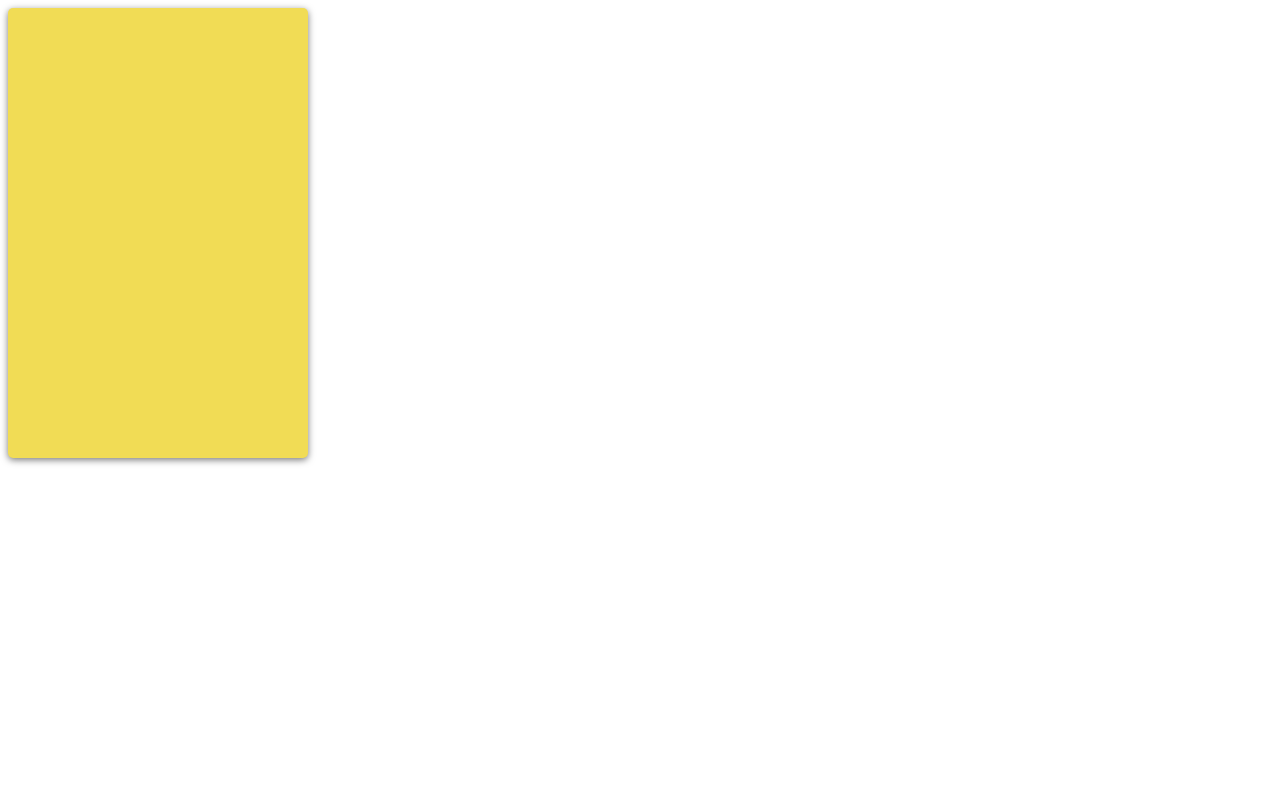
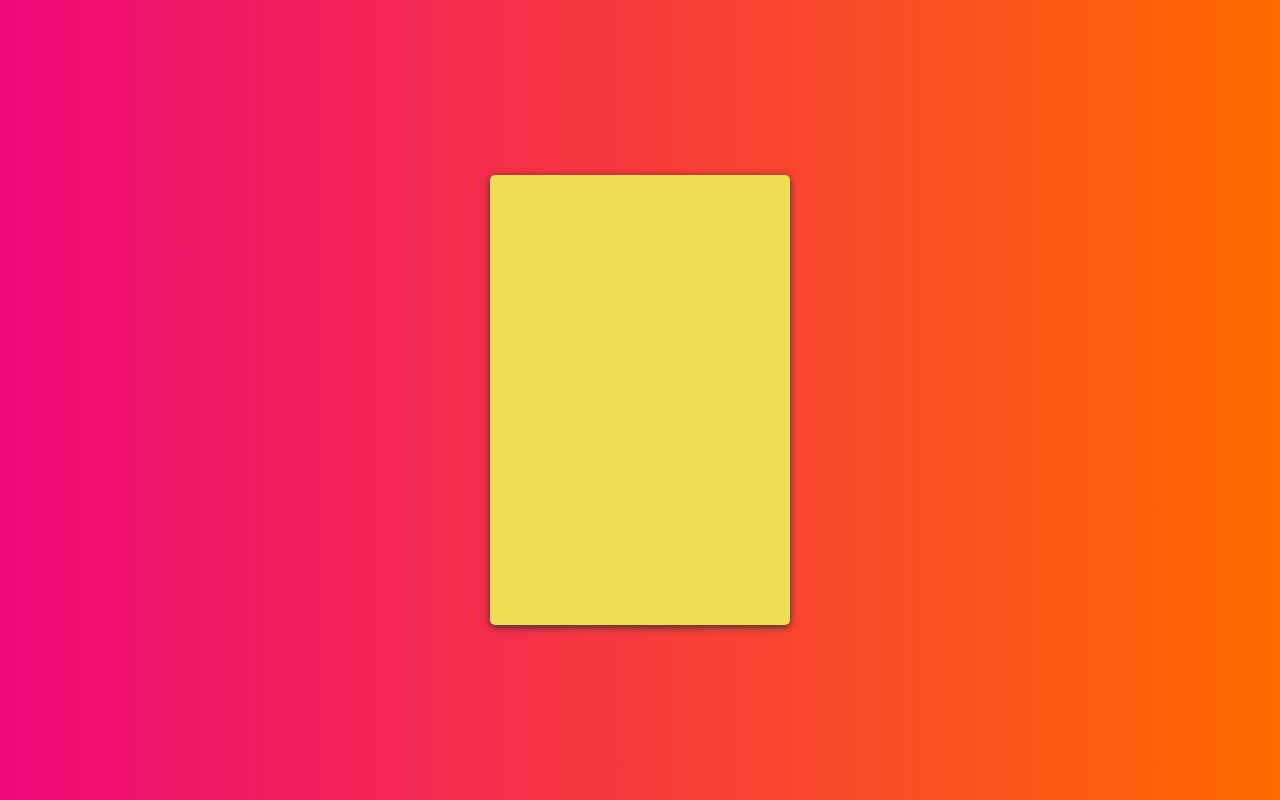
Before and after one commit to Tuliof210/calculadora-react, a React (Create React App) app: page / in a window 1280 px wide. Built offline with nearby package versions, Linux system fonts and the light colour scheme.

Commit message:
set gradient

```diff
--- a/src/assets/styles/colors.scss
+++ b/src/assets/styles/colors.scss
@@ -1,2 +1,6 @@
 $backGround: #f1dc55;
-$shadow: #7a7a7a;
+$shadow: #333;
+
+$fontColor: #fff;
+$fromColor: #ee0979;
+$toColor: #ff6a00;
--- a/src/index.scss
+++ b/src/index.scss
@@ -1,4 +1,26 @@
+@import './assets/styles/colors.scss';
 @font-face {
   font-family: 'RobotoMono';
   src: url('./assets/fonts/RobotoMono-Light.ttf');
 }
+
+// Set default constants for the app
+* {
+  font-family: 'RobotoMono', monospace;
+  border: 0;
+  padding: 0;
+  margin: 0;
+  box-sizing: content-box;
+}
+
+// Set default display for the app
+body {
+  height: 100vh;
+  display: flex;
+  justify-content: center;
+  align-items: center;
+  text-align: center;
+
+  color: $fontColor;
+  background: linear-gradient(to right, $fromColor, $toColor);
+}
```
